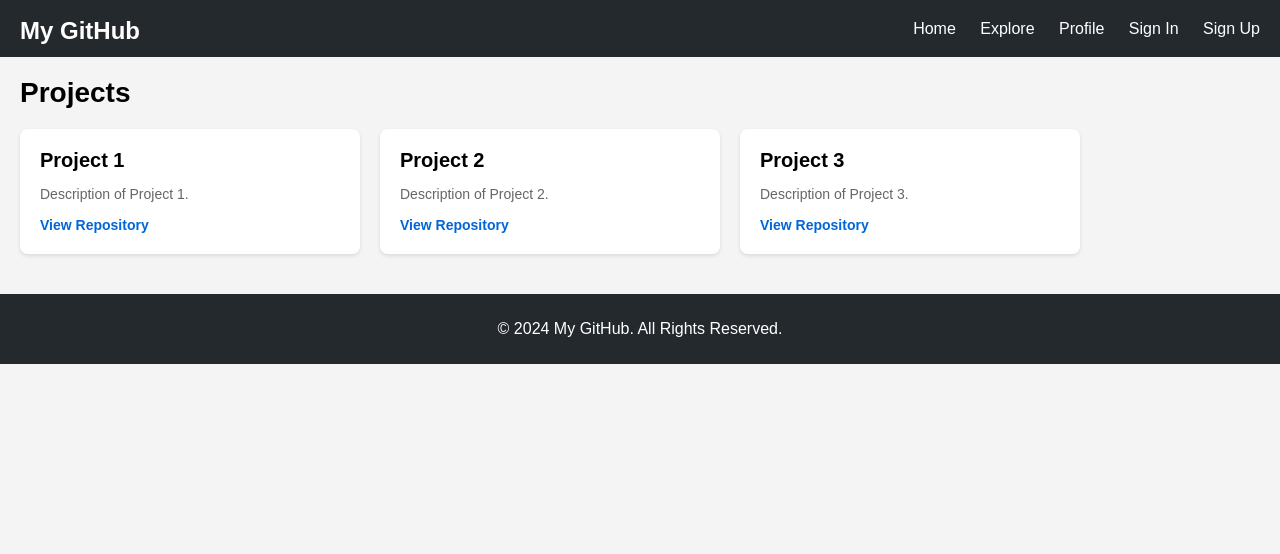
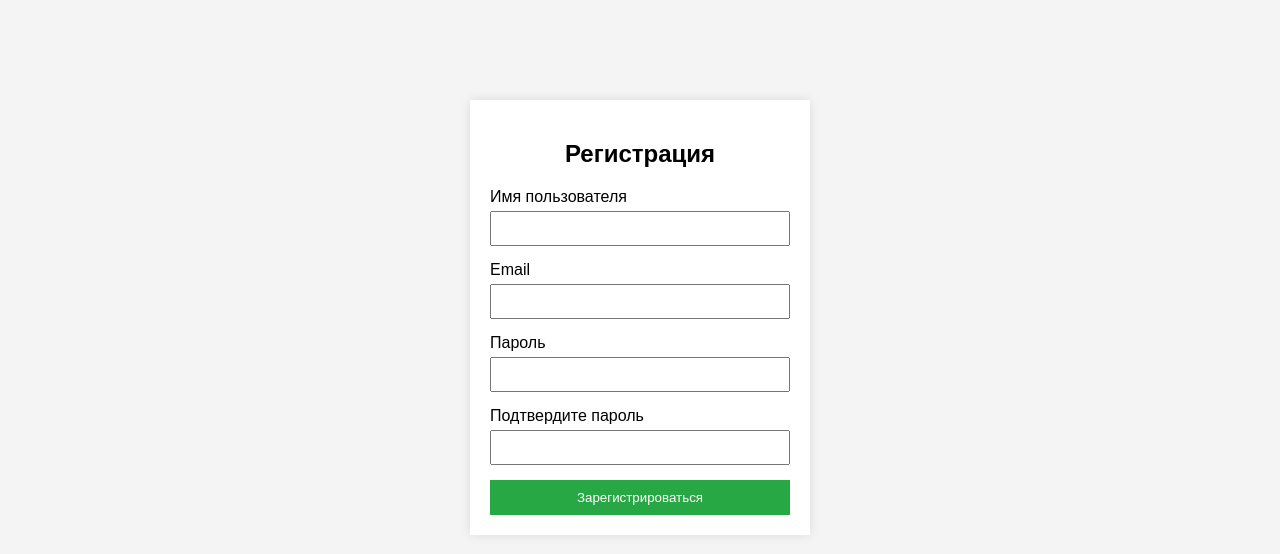
Before and after one commit to Legasitech/Legasitech-, a plain HTML site: page index.html in a window 1280 px wide. Drawn offline with Linux system fonts and the light colour scheme.

Commit message:
Update index.html

```diff
--- a/index.html
+++ b/index.html
@@ -1,53 +1,104 @@
 <!DOCTYPE html>
-<html lang="en">
+<html lang="ru">
 <head>
     <meta charset="UTF-8">
     <meta name="viewport" content="width=device-width, initial-scale=1.0">
-    <title>My GitHub</title>
-    <link rel="stylesheet" href="styles.css">
+    <title>Регистрация</title>
+    <style>
+        body {
+            font-family: Arial, sans-serif;
+            background-color: #f4f4f4;
+            margin: 0;
+            padding: 0;
+        }
+        .container {
+            width: 300px;
+            margin: 100px auto;
+            padding: 20px;
+            background-color: white;
+            box-shadow: 0 0 10px rgba(0, 0, 0, 0.1);
+        }
+        h2 {
+            text-align: center;
+        }
+        .form-group {
+            margin-bottom: 15px;
+        }
+        label {
+            display: block;
+            margin-bottom: 5px;
+        }
+        input {
+            width: 100%;
+            padding: 8px;
+            box-sizing: border-box;
+        }
+        button {
+            width: 100%;
+            padding: 10px;
+            background-color: #28a745;
+            border: none;
+            color: white;
+            cursor: pointer;
+        }
+        button:hover {
+            background-color: #218838;
+        }
+    </style>
 </head>
 <body>
-    <!-- Навигация -->
-    <header>
-        <div class="navbar">
-            <h1><a href="#">My GitHub</a></h1>
-            <nav>
-                <a href="#">Home</a>
-                <a href="#">Explore</a>
-                <a href="#">Profile</a>
-                <a href="#">Sign In</a>
-                <a href="#">Sign Up</a>
-            </nav>
-        </div>
-    </header>
+    <div class="container">
+        <h2>Регистрация</h2>
+        <form id="registrationForm">
+            <div class="form-group">
+                <label for="username">Имя пользователя</label>
+                <input type="text" id="username" name="username" required>
+            </div>
+            <div class="form-group">
+                <label for="email">Email</label>
+                <input type="email" id="email" name="email" required>
+            </div>
+            <div class="form-group">
+                <label for="password">Пароль</label>
+                <input type="password" id="password" name="password" required>
+            </div>
+            <div class="form-group">
+                <label for="confirm_password">Подтвердите пароль</label>
+                <input type="password" id="confirm_password" name="confirm_password" required>
+            </div>
+            <button type="submit">Зарегистрироваться</button>
+        </form>
+    </div>
 
-    <!-- Список проектов -->
-    <main>
-        <section class="projects">
-            <h2>Projects</h2>
-            <div class="project-list">
-                <div class="project-card">
-                    <h3>Project 1</h3>
-                    <p>Description of Project 1.</p>
-                    <a href="#">View Repository</a>
-                </div>
-                <div class="project-card">
-                    <h3>Project 2</h3>
-                    <p>Description of Project 2.</p>
-                    <a href="#">View Repository</a>
-                </div>
-                <div class="project-card">
-                    <h3>Project 3</h3>
-                    <p>Description of Project 3.</p>
-                    <a href="#">View Repository</a>
-                </div>
-            </div>
-        </section>
-    </main>
+    <script>
+        document.getElementById('registrationForm').addEventListener('submit', function(event) {
+            event.preventDefault(); // Предотвращаем отправку формы
 
-    <!-- Футер -->
-    <footer>
-        <p>&copy; 2024 My GitHub. All Rights Reserved.</p>
-    </footer>
+            const username = document.getElementById('username').value;
+            const email = document.getElementById('email').value;
+            const password = document.getElementById('password').value;
+            const confirmPassword = document.getElementById('confirm_password').value;
+
+            // Проверка совпадения паролей
+            if (password !== confirmPassword) {
+                alert('Пароли не совпадают!');
+                return;
+            }
+
+            // Сохранение данных в localStorage
+            const userData = {
+                username: username,
+                email: email,
+                password: password // Для безопасности лучше не хранить пароль в явном виде
+            };
+
+            localStorage.setItem('userData', JSON.stringify(userData));
+
+            alert('Регистрация успешна!');
+
+            // Очистка формы
+            document.getElementById('registrationForm').reset();
+        });
+    </script>
 </body>
 </html>
```
